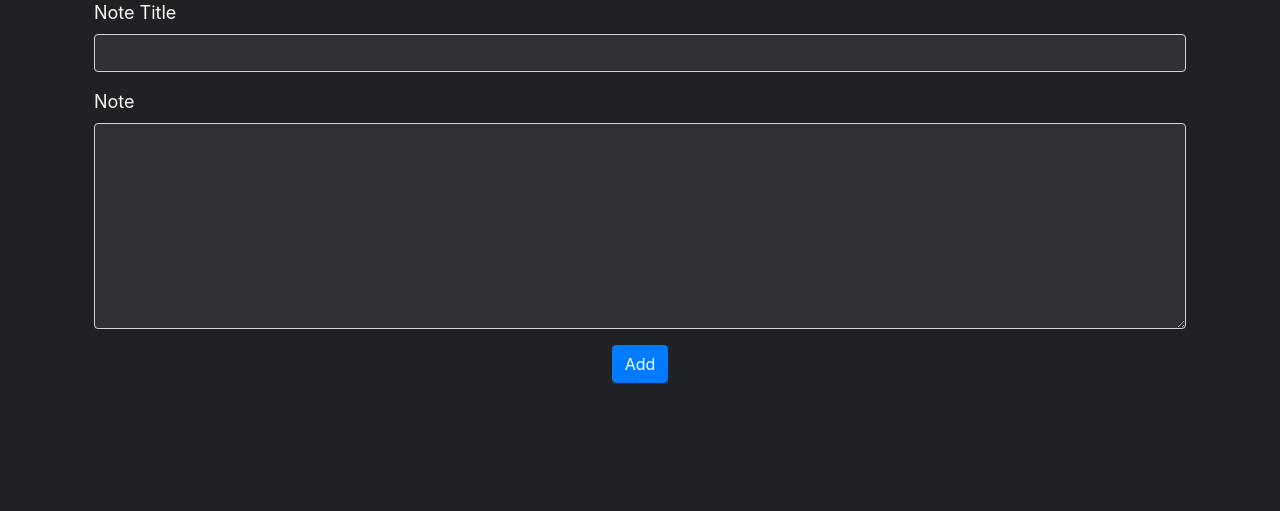
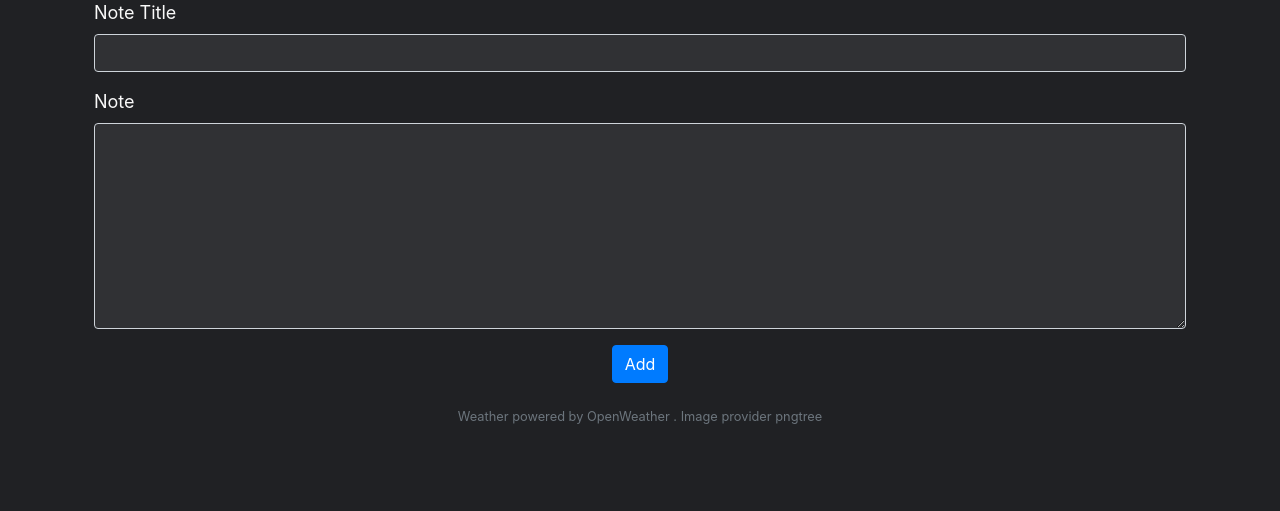
Before and after one commit to Shayan418/Notes-app-using-flask, a Flask app: page /add in a window 1280 px wide. Shown: the part 99-610 px from the top of the page. Run offline with Flask 2, Linux system fonts and the light colour scheme; a user stored in the database is signed in; parts of the project's set-up code (start-up, migrations or seed data) failed here and were passed over; some libraries are stand-ins or nearby versions.

Commit message:
footer update

```diff
--- a/templates/layout.html
+++ b/templates/layout.html
@@ -66,5 +66,8 @@
     </main>
 
 </body>
+<footer class="small text-center text-muted">
+    Weather powered by OpenWeather . Image provider pngtree
+</footer>
 
 </html>
```
